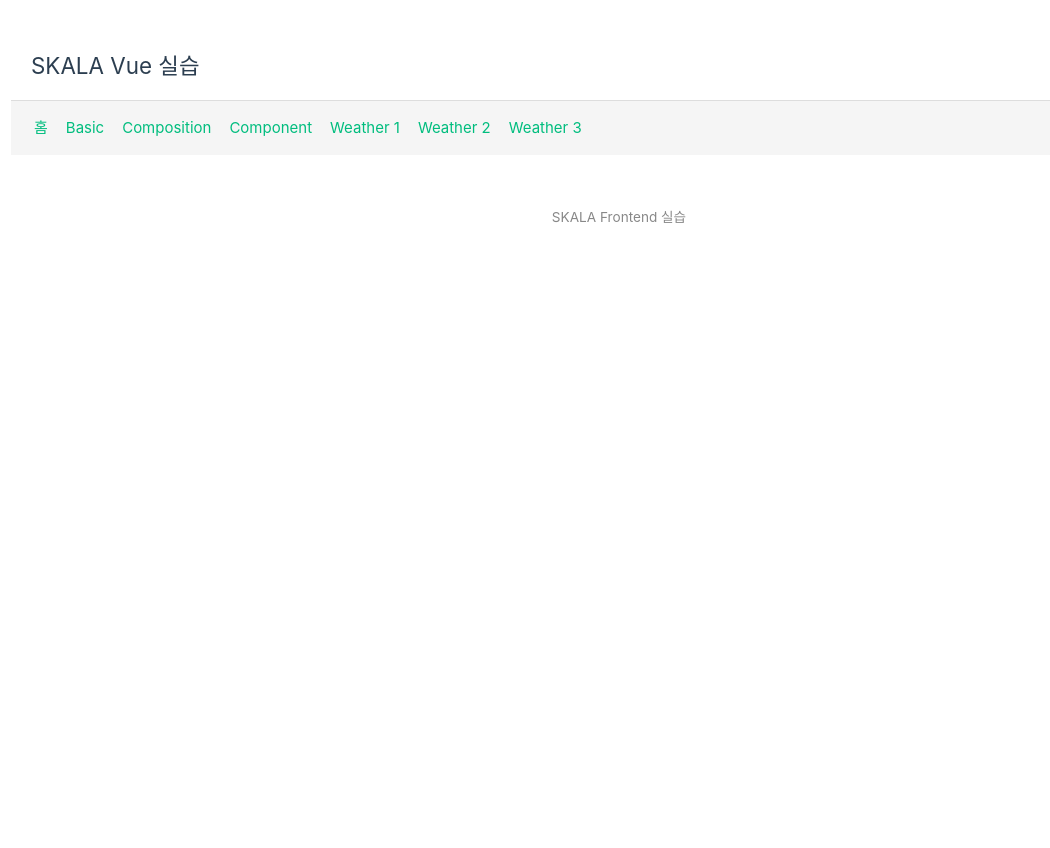
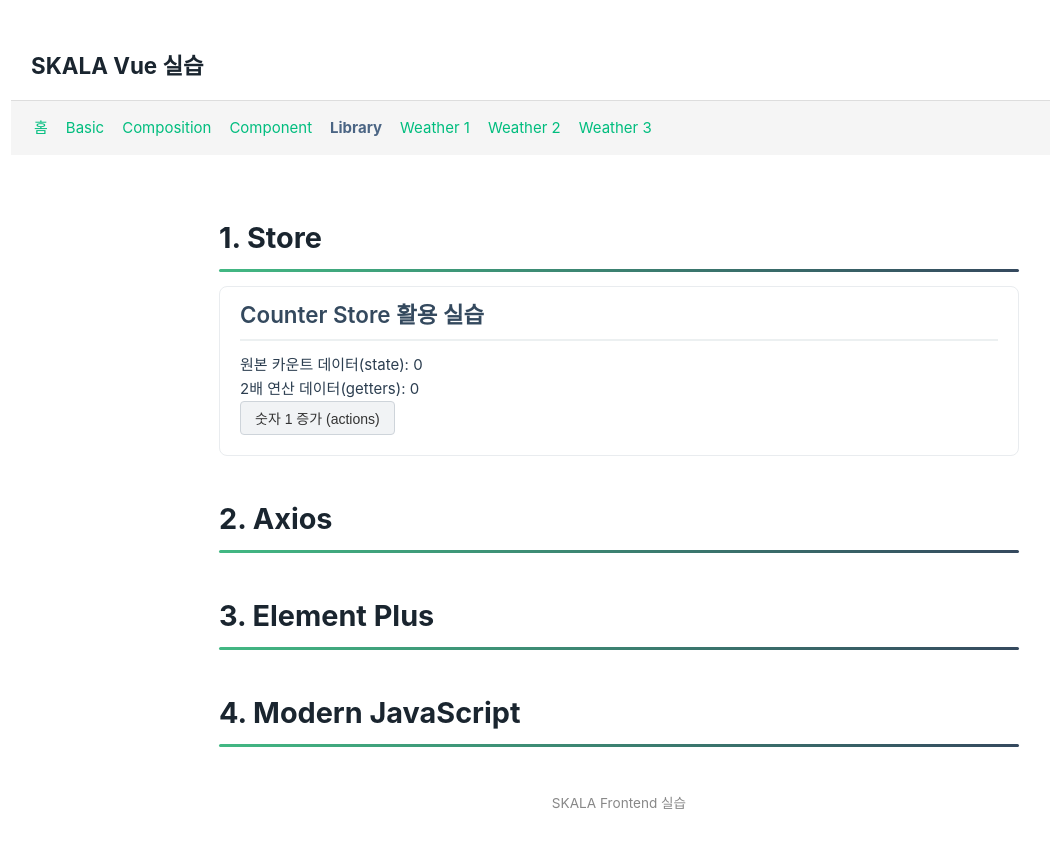
Before and after one commit to jongmiiin/skala-vue, a Vue app: page /library in a window 1280 px wide. Shown: the top 848 px of the page, without its empty margins (21-1071 px from the left). Before the commit the page ends 800 px from the top, so only its background shows below. Built offline with nearby package versions, Linux system fonts and the light colour scheme.

Commit message:
feat: Library 실습 라우트 추가, Pinia Store 예제 구현

```diff
--- a/src/components/layout/AppNavBar.vue
+++ b/src/components/layout/AppNavBar.vue
@@ -4,6 +4,7 @@ const navLinks = [
   { name: 'basic', label: 'Basic' },
   { name: 'composition', label: 'Composition' },
   { name: 'component', label: 'Component' },
+  { name: 'library', label: 'Library' },
   { name: 'weather-task1', label: 'Weather 1' },
   { name: 'weather-task2', label: 'Weather 2' },
   { name: 'weather-task3', label: 'Weather 3' },
--- /dev/null
+++ b/src/components/practices/library/StoreCounter.vue
@@ -0,0 +1,22 @@
+<script setup>
+// 1. 정의한 카운터 스토어 플러그인 import
+import { useCounterStore } from '@/stores/counter.js'
+
+// 2. 인스턴스 가동 (전역 저장소 포인터 확보)
+const counterStore = useCounterStore()
+</script>
+
+<template>
+  <div class="practice-section">
+    <h2>Counter Store 활용 실습</h2>
+
+    <p>
+      원본 카운트 데이터(state): <strong>{{ counterStore.count }}</strong>
+    </p>
+    <p>
+      2배 연산 데이터(getters): <span>{{ counterStore.doubleCount }}</span>
+    </p>
+
+    <button @click="counterStore.increment">숫자 1 증가 (actions)</button>
+  </div>
+</template>
--- a/src/router/index.js
+++ b/src/router/index.js
@@ -11,6 +11,7 @@ const router = createRouter({
       component: () => import('@/views/CompositionView.vue'),
     },
     { path: '/component', name: 'component', component: () => import('@/views/ComponentView.vue') },
+    { path: '/library', name: 'library', component: () => import('@/views/LibraryView.vue') },
     {
       path: '/weather/task1',
       name: 'weather-task1',
--- a/src/views/HomeView.vue
+++ b/src/views/HomeView.vue
@@ -7,6 +7,7 @@ const assignments = [
     desc: 'reactive/ref, computed, watch/watchEffect 등 연습',
   },
   { name: 'component', title: 'Component 실습', desc: '생명주기, props/emit, 슬롯 등 연습' },
+  { name: 'library', title: 'Library 실습', desc: 'Pinia 스토어, Axios 통신, Element Plus, 최신 JS 문법 등 연습' },
   {
     name: 'weather-task1',
     title: 'Weather 실습1',
--- /dev/null
+++ b/src/views/LibraryView.vue
@@ -0,0 +1,30 @@
+<script setup>
+import StoreCounter from '@/components/practices/library/StoreCounter.vue'
+// import AxiosWeather from '@/components/practices/library/AxiosWeather.vue'
+// import AxiosJson from '@/components/practices/library/AxiosJson.vue'
+// import ElementPlus from '@/components/practices/library/ElementPlus.vue'
+// import EcmaScript from '@/components/practices/library/EcmaScript.vue'
+</script>
+
+<template>
+  <div class="practice-container">
+    <h1>1. Store</h1>
+    <hr />
+    <StoreCounter />
+    <h1>2. Axios</h1>
+    <hr />
+    <!-- <AxiosWeather />
+    <AxiosJson /> -->
+    <h1>3. Element Plus</h1>
+    <hr />
+    <!-- <ElementPlus /> -->
+    <h1>4. Modern JavaScript</h1>
+    <hr />
+    <!-- <EcmaScript /> -->
+  </div>
+</template>
+
+<style>
+/* ⚠️ 외부 스타일 파일(예: 버튼 디자인 뭉치)을 이 방 안으로 쏙 가리켜 가져옵니다 */
+@import '@/assets/practice.css';
+</style>
```
